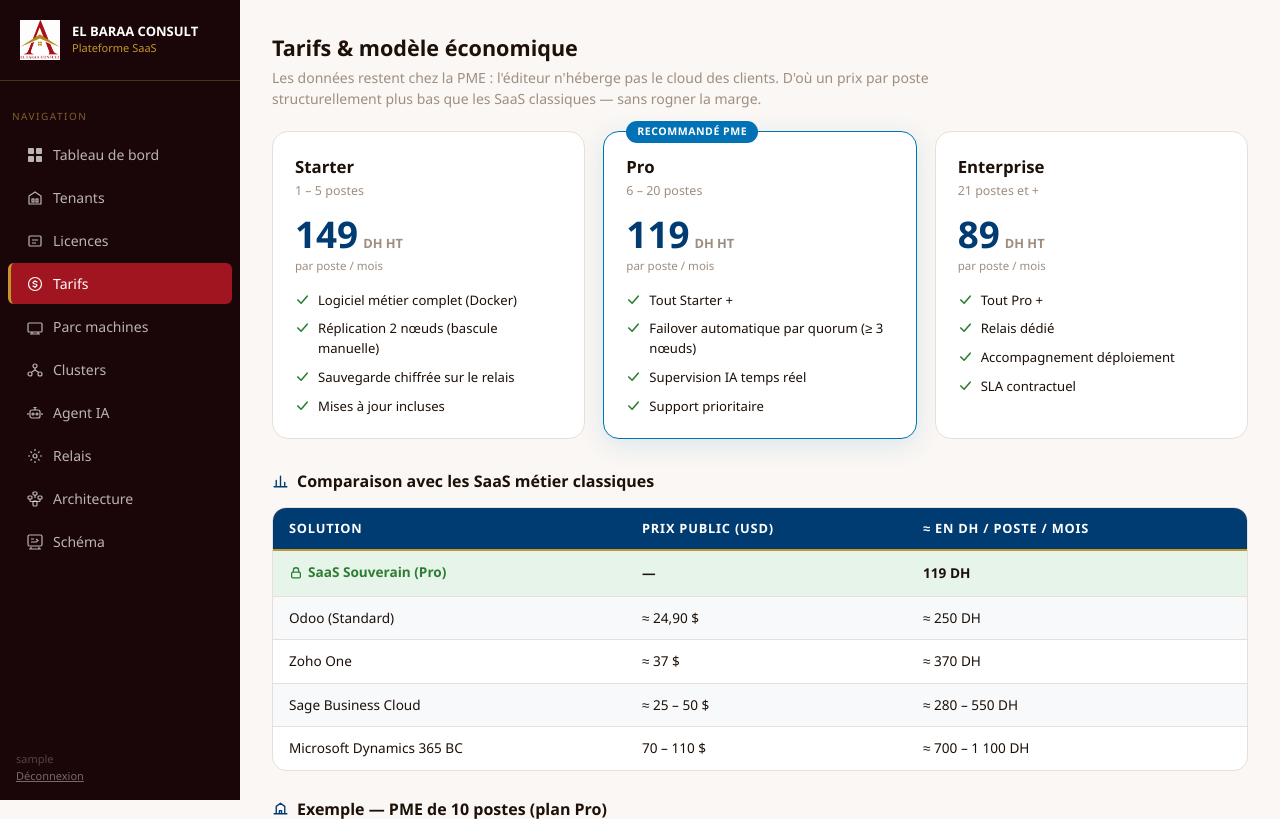
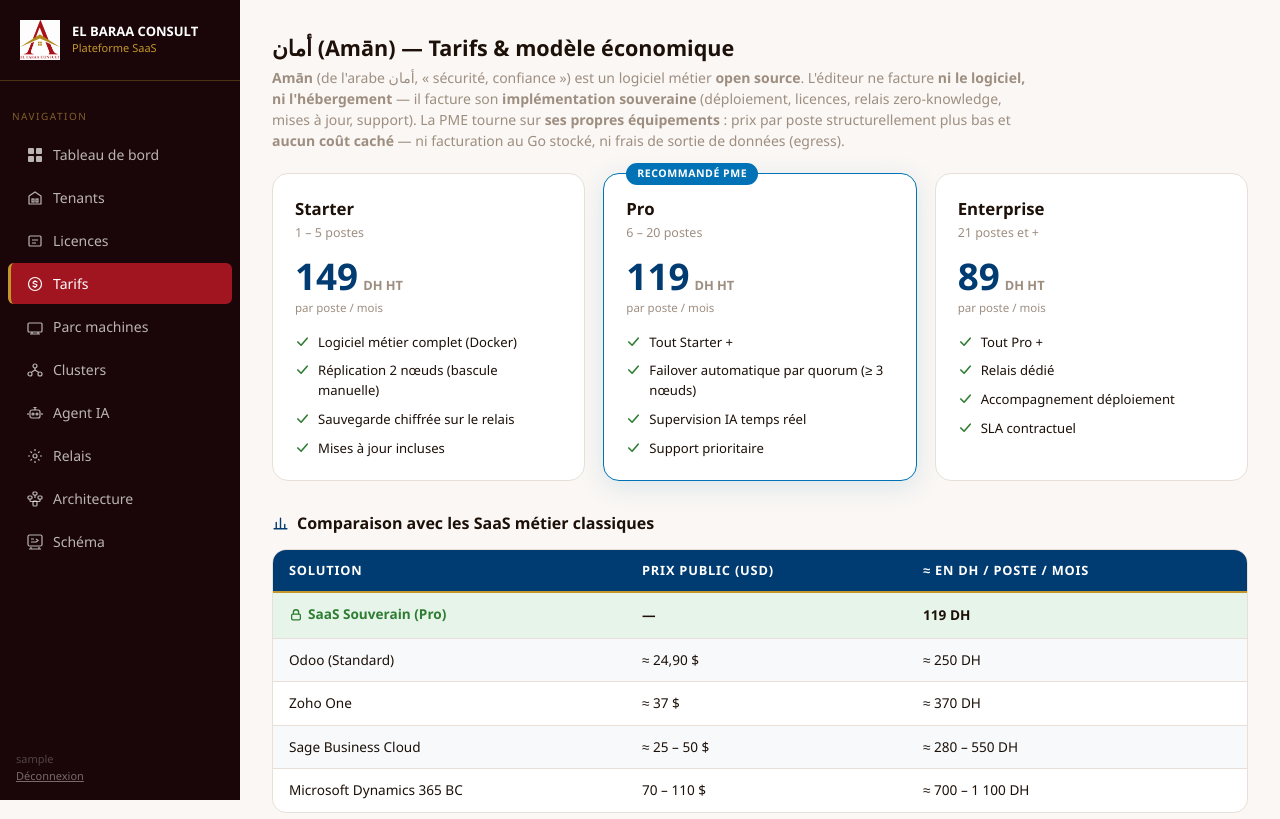
Before and after one commit to mpigajesse/saas-souverain, a Django app: page /tarifs/ in a window 1280 px wide. Shown: the top 819 px of the page. Run offline with Django 5.2, Linux system fonts and the light colour scheme; the visitor is signed in with stand-in values (Sample User, id 1).

Commit message:
feat(branding): nom أمان (Amān) dans l'app + page Tarifs open source
- Page Tarifs (portail) : titre Amān, positionnement open source, 'ni le
  logiciel ni l'hébergement', 'aucun coût caché (ni Go, ni egress)'.
- UI logiciel métier (nœud) : sous-titre marque 'أمان (Amān) · souverain' dans
  la sidebar et la page de connexion + titres d'onglet.

```diff
--- a/templates/dashboard/pricing.html
+++ b/templates/dashboard/pricing.html
@@ -50,8 +50,8 @@
 </style>
 
 <div class="pr-head">
-  <div class="pr-title">Tarifs &amp; modèle économique</div>
-  <div class="pr-sub">Les données restent chez la PME : l'éditeur n'héberge pas le cloud des clients. D'où un prix par poste structurellement plus bas que les SaaS classiques — sans rogner la marge.</div>
+  <div class="pr-title">أمان (Amān) — Tarifs &amp; modèle économique</div>
+  <div class="pr-sub"><strong>Amān</strong> (de l'arabe أمان, « sécurité, confiance ») est un logiciel métier <strong>open source</strong>. L'éditeur ne facture <strong>ni le logiciel, ni l'hébergement</strong> — il facture son <strong>implémentation souveraine</strong> (déploiement, licences, relais zero-knowledge, mises à jour, support). La PME tourne sur <strong>ses propres équipements</strong> : prix par poste structurellement plus bas et <strong>aucun coût caché</strong> — ni facturation au Go stocké, ni frais de sortie de données (egress).</div>
 </div>
 
 {# ── Plans ──────────────────────────────────────────────────────────────── #}
```
Also changed, not shown: 1 other file.
